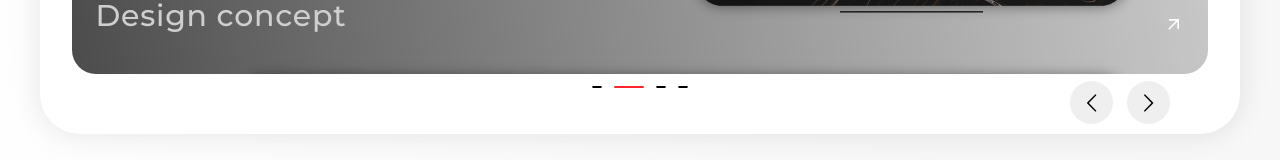
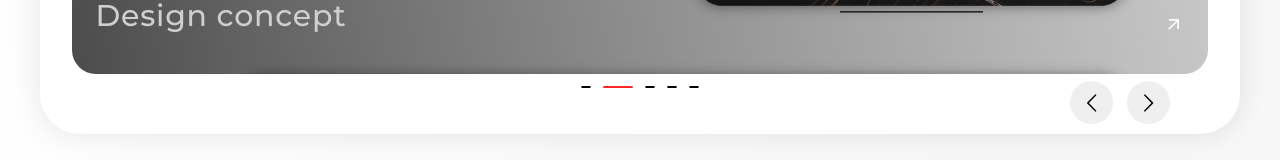
Before and after one commit to K0ntek/JakubKontek, a React (Vite) app in the folder Kontek/: page / in a window 1280 px wide. Shown: the part 4396-4556 px from the top of the page. Built offline with nearby package versions, Linux system fonts and the light colour scheme; a web font is replaced by a local one.

Commit message:
Update Projects.jsx

```diff
--- a/Kontek/src/components/Projects.jsx
+++ b/Kontek/src/components/Projects.jsx
@@ -11,7 +11,7 @@ import lgthnk from '/lgthnk.png'
 import carpentry from '/carpentryImage.png'
 import homesell from '/homesellBrzysky.png'
 import uiConcept from '/uiConcept.png'
-
+import examplneLanding from '/examplneLanding.png'
 
 const Projects = () => {
     const projectNav = [
@@ -28,7 +28,16 @@ const Projects = () => {
             img: uiConcept,
             link: 'https://designconcept.onrender.com',
             title: 'Design concept',
-            desc: 'w trakcie budowy',
+            desc: '',
+            secondary: '#ff9352',
+            shadow: '0px 0px 20px #15633f',
+            id: ""
+        },
+        {
+            img: examplneLanding,
+            link: 'https://designconpect2.onrender.com',
+            title: 'Design concept',
+            desc: '',
             secondary: '#ff9352',
             shadow: '0px 0px 20px #15633f',
             id: ""
```
